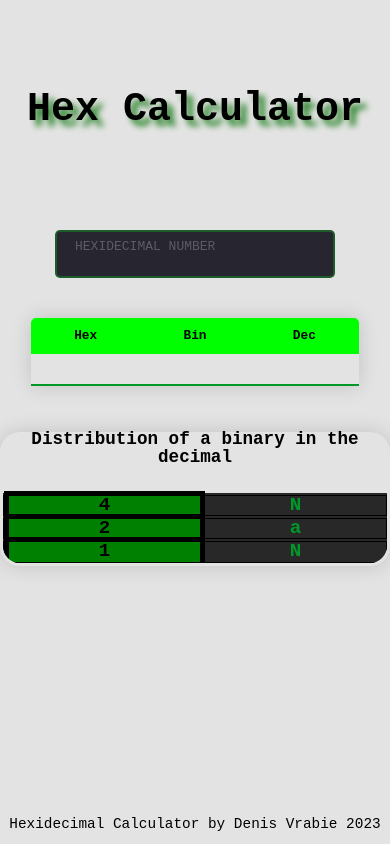
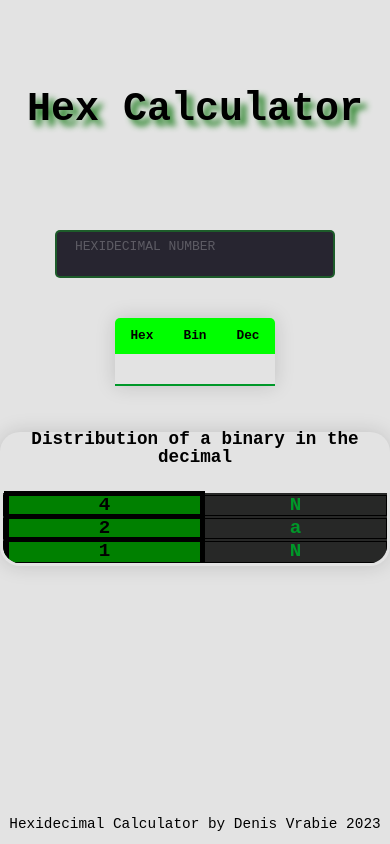
Before and after one commit to denis-vrabie/hex-calculator, a Next.js app: page / in a window 390 px wide. Built offline with nearby package versions, Linux system fonts and the light colour scheme.

Commit message:
Update globals.css

```diff
--- a/styles/globals.css
+++ b/styles/globals.css
@@ -317,7 +317,7 @@ footer > p {
   }
   .content-table {
     font-size: 0.8rem;
-    min-width: 328px;
+    min-width: 100%;
   }
   footer {
     font-size: 0.9rem;
@@ -364,7 +364,7 @@ footer > p {
   }
   .content-table {
     font-size: 0.69rem;
-    min-width: 200px;
+    min-width: 100%;
   }
   footer {
     width: 100%;
```
